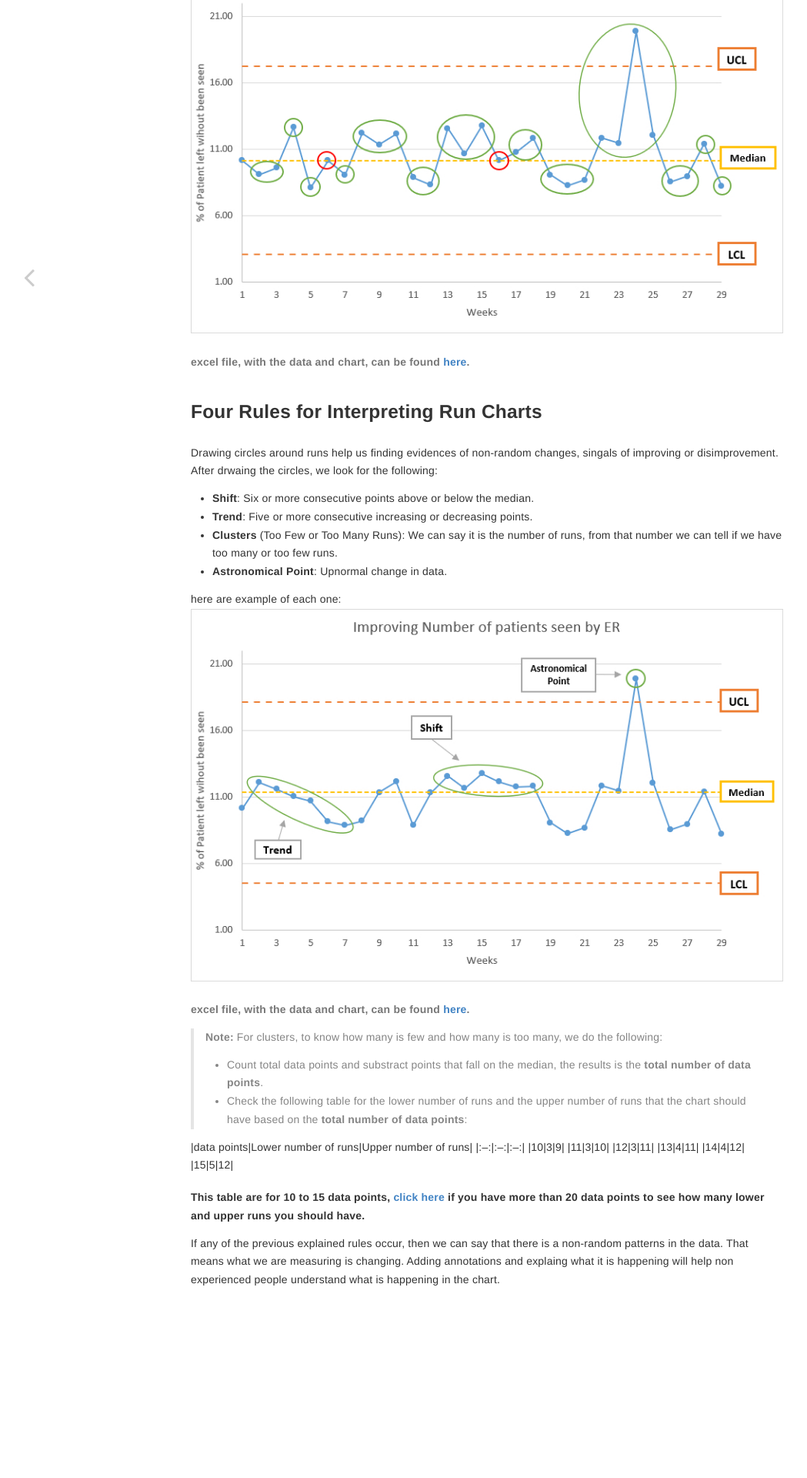
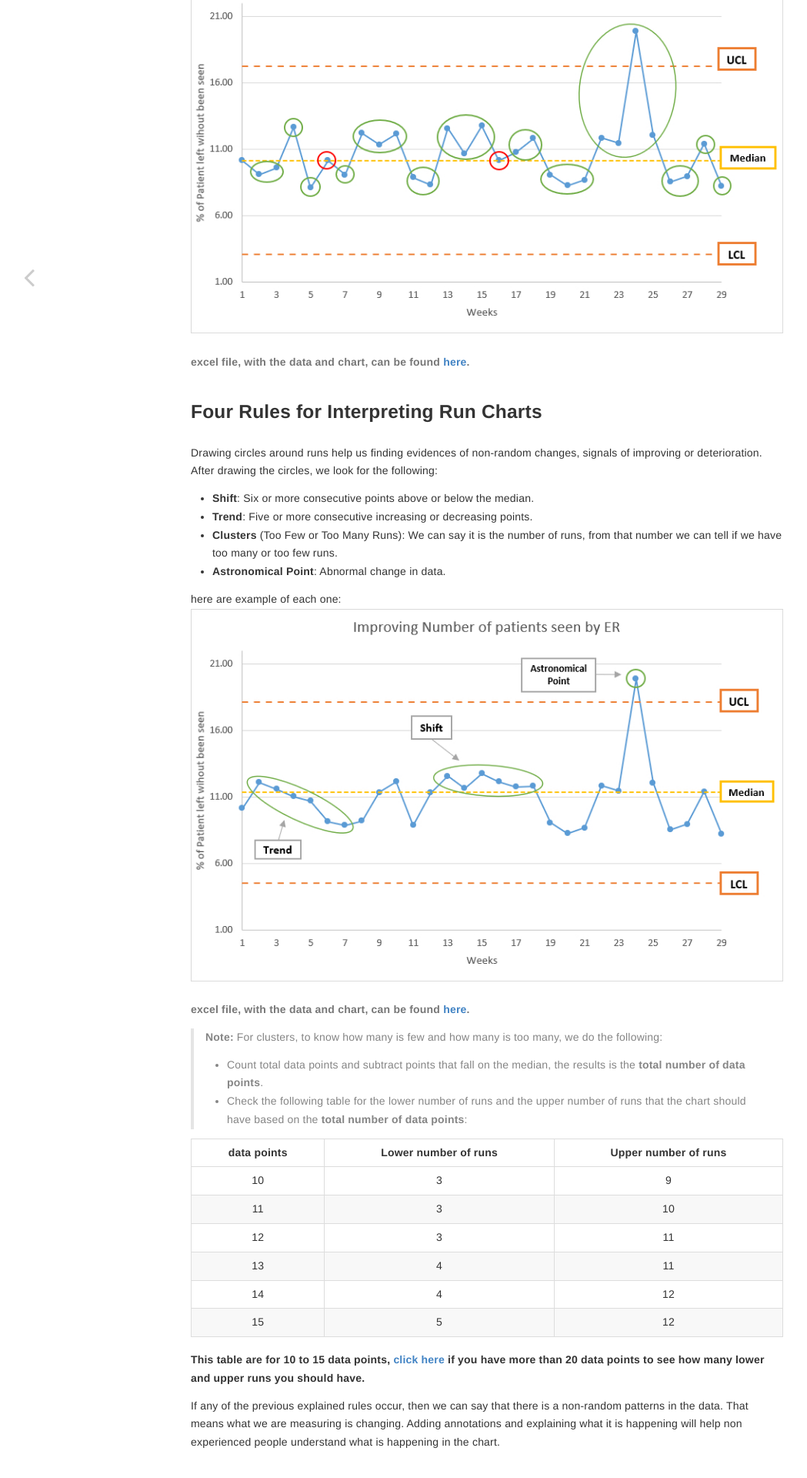
Before and after one commit to alioh/IHI-QI104, a Jekyll site: the page built from _posts/2020-04-08-L2 How to Learn from Run Charts and Control Charts.md, in a window 1280 px wide. Shown: the part 1256-3176 px from the top of the page at 77% size, without its empty margins (7-1056 px from the left). Built offline with Jekyll 4.4.1, drawn with Linux system fonts in a browser that asks for light colours.

Commit message:
fix table

```diff
--- a/_posts/2020-04-08-L2 How to Learn from Run Charts and Control Charts.md
+++ b/_posts/2020-04-08-L2 How to Learn from Run Charts and Control Charts.md
@@ -32,20 +32,19 @@ In this example, we have 13 runs. Each green circle is one run. If point is ont
 ###### excel file, with the data and chart, can be found [here](/IHI-QI104/xlsx/L2-2.xlsx).
 
 ## Four Rules for Interpreting Run Charts
-Drawing circles around runs help us finding evidences of non-random changes, singals of improving or disimprovement. After drwaing the circles, we look for the following:
+Drawing circles around runs help us finding evidences of non-random changes, signals of improving or deterioration. After drawing the circles, we look for the following:
 
  - **Shift**: Six or more consecutive points above or below the median.
  - **Trend**: Five or more consecutive increasing or decreasing points.
  - **Clusters** (Too Few or Too Many Runs): We can say it is the number of runs, from that number we can tell if we have too many or too few runs.
- - **Astronomical Point**: Upnormal change in data.
+ - **Astronomical Point**: Abnormal change in data.
 
 here are example of each one:
 ![](/IHI-QI104/img/L2-3.jpg)
 ###### excel file, with the data and chart, can be found [here](/IHI-QI104/xlsx/L2-3.xlsx).
 >  **Note:** For clusters, to know how many is few and how many is too many, we do the following:
- > - Count total data points and substract points that fall on the median, the results is the **total number of data points**.
+ > - Count total data points and subtract points that fall on the median, the results is the **total number of data points**.
  > - Check the following table for the lower number of runs and the upper number of runs that the chart should have based on the **total number of data points**:
-
 
 |data points|Lower number of runs|Upper number of runs|
 |:--:|:--:|:--:|
@@ -55,6 +54,7 @@ here are example of each one:
 |13|4|11|
 |14|4|12|
 |15|5|12|
+
 ##### This table are for 10 to 15 data points, [click here](/IHI-QI104/img/L2-3.jpg)  if you have more than 20 data points to see how many lower and upper runs you should have.
 
-If any of the previous explained rules occur, then we can say that there is a non-random patterns in the data. That means what we are measuring is changing. Adding annotations and explaing what it is happening will help non experienced people understand what is happening in the chart.
+If any of the previous explained rules occur, then we can say that there is a non-random patterns in the data. That means what we are measuring is changing. Adding annotations and explaining what it is happening will help non experienced people understand what is happening in the chart.
```
